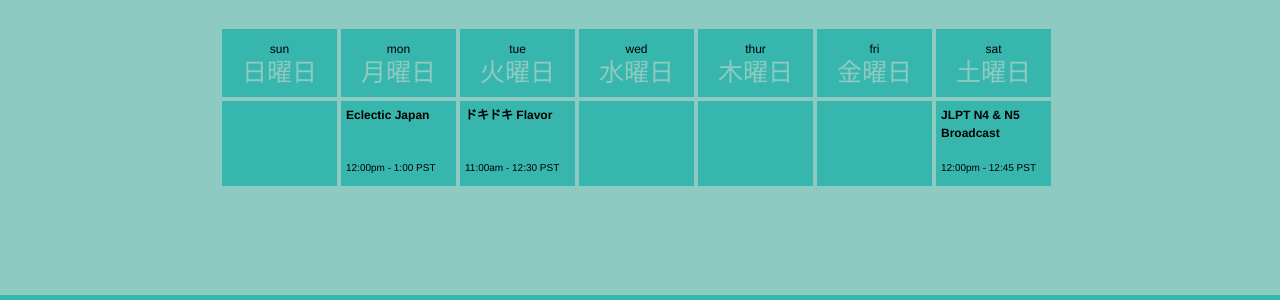
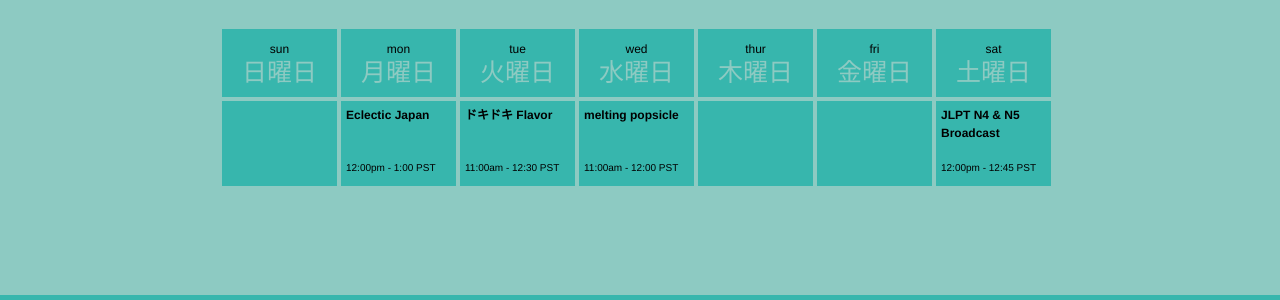
Before and after one commit to jensechu/dokidoki, a Jekyll site: the page built from index.html, in a window 1280 px wide. Shown: the part 583-883 px from the top of the page. Built offline with Jekyll 4.4.1, drawn with Linux system fonts in a browser that asks for light colours; some web fonts are replaced.

Commit message:
Adding melting popsicle time

```diff
--- a/_includes/schedule.html
+++ b/_includes/schedule.html
@@ -151,7 +151,13 @@
       </div>
 
       <div class="day-box">
+        <span class="show-title">
+          melting popsicle
+        </span>
 
+        <span class="show-time">
+          11:00am - 12:00 PST
+        </span>
       </div>
 
       <div class="day-box">
```
